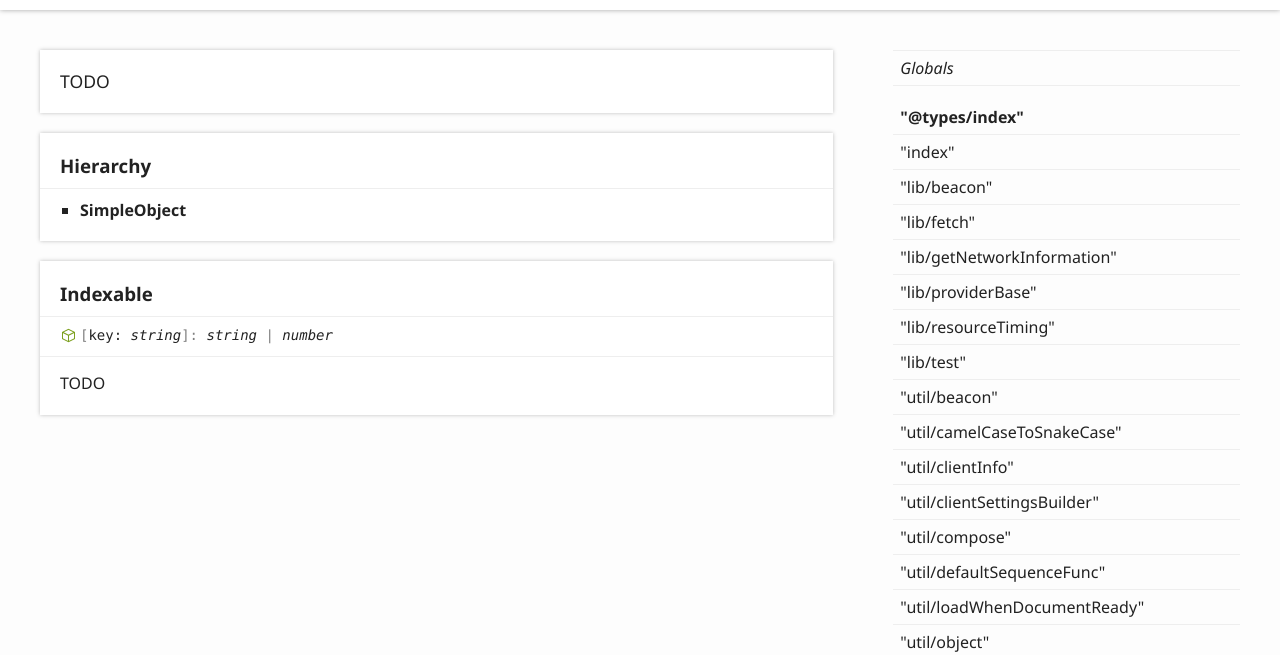
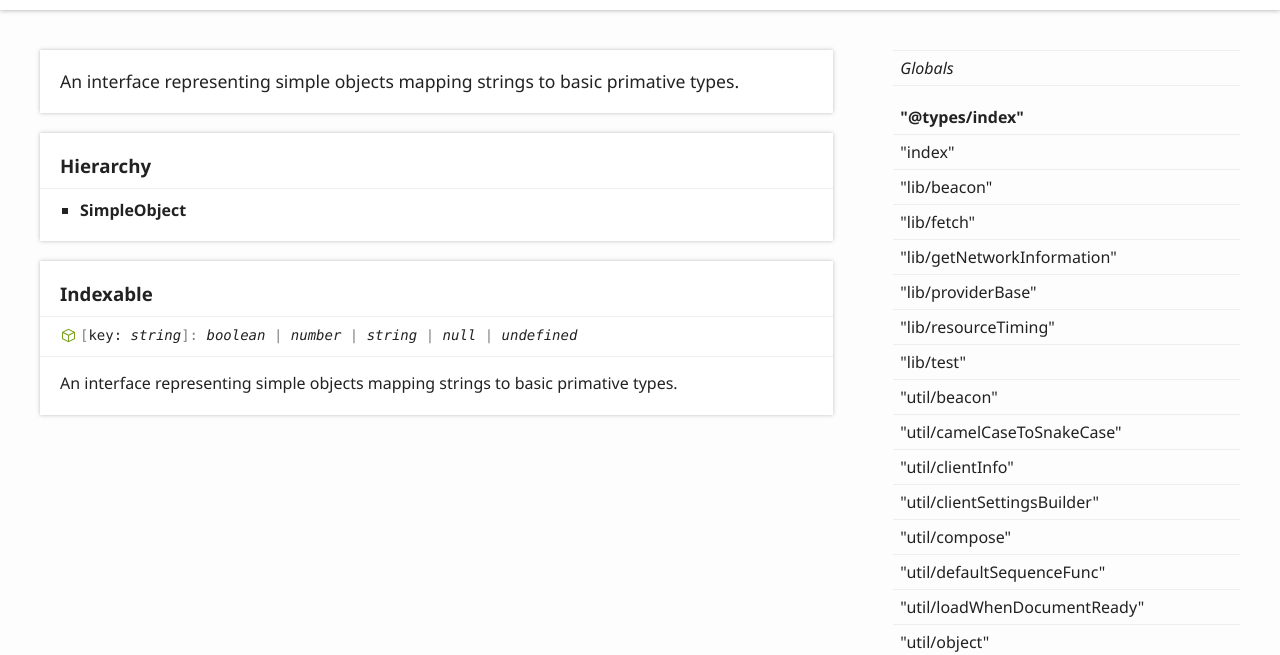
Before and after one commit to openinsights/openinsights, a website built with webpack: page doc/interfaces/__types_index_.simpleobject.html in a window 1280 px wide. Shown: the part 145-800 px from the top of the page. Built offline with nearby package versions, Linux system fonts and the light colour scheme.

Commit message:
Doc SimpleObject interface

```diff
--- a/doc/interfaces/__types_index_.simpleobject.html
+++ b/doc/interfaces/__types_index_.simpleobject.html
@@ -72,7 +72,8 @@
 			<section class="tsd-panel tsd-comment">
 				<div class="tsd-comment tsd-typography">
 					<div class="lead">
-						<p>TODO</p>
+						<p>An interface representing simple objects mapping strings to basic primative
+						types.</p>
 					</div>
 				</div>
 			</section>
@@ -86,10 +87,11 @@
 			</section>
 			<section class="tsd-panel tsd-kind-interface tsd-parent-kind-module">
 				<h3 class="tsd-before-signature">Indexable</h3>
-				<div class="tsd-signature tsd-kind-icon"><span class="tsd-signature-symbol">[</span>key: <span class="tsd-signature-type">string</span><span class="tsd-signature-symbol">]: </span><span class="tsd-signature-type">string</span><span class="tsd-signature-symbol"> | </span><span class="tsd-signature-type">number</span></div>
+				<div class="tsd-signature tsd-kind-icon"><span class="tsd-signature-symbol">[</span>key: <span class="tsd-signature-type">string</span><span class="tsd-signature-symbol">]: </span><span class="tsd-signature-type">boolean</span><span class="tsd-signature-symbol"> | </span><span class="tsd-signature-type">number</span><span class="tsd-signature-symbol"> | </span><span class="tsd-signature-type">string</span><span class="tsd-signature-symbol"> | </span><span class="tsd-signature-type">null</span><span class="tsd-signature-symbol"> | </span><span class="tsd-signature-type">undefined</span></div>
 				<div class="tsd-comment tsd-typography">
 					<div class="lead">
-						<p>TODO</p>
+						<p>An interface representing simple objects mapping strings to basic primative
+						types.</p>
 					</div>
 				</div>
 			</section>
--- a/src/@types/index.ts
+++ b/src/@types/index.ts
@@ -1,10 +1,11 @@
 import * as Beacon from "../lib/beacon"
 
 /**
- * TODO
+ * An interface representing simple objects mapping strings to basic primative
+ * types.
  */
 export interface SimpleObject {
-    [key: string]: string | number
+    [key: string]: boolean | number | string | null | undefined
 }
 
 /**
```
